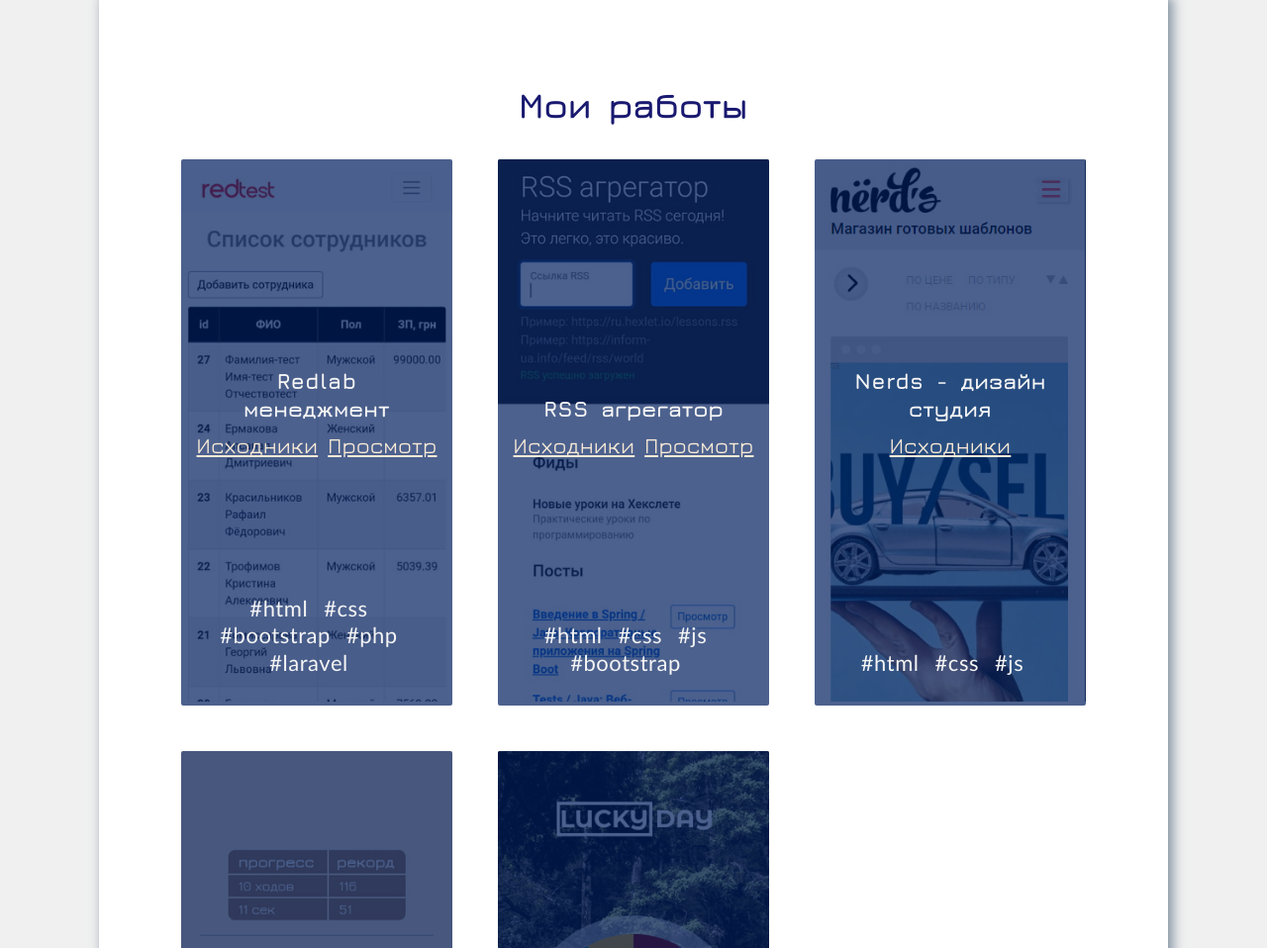
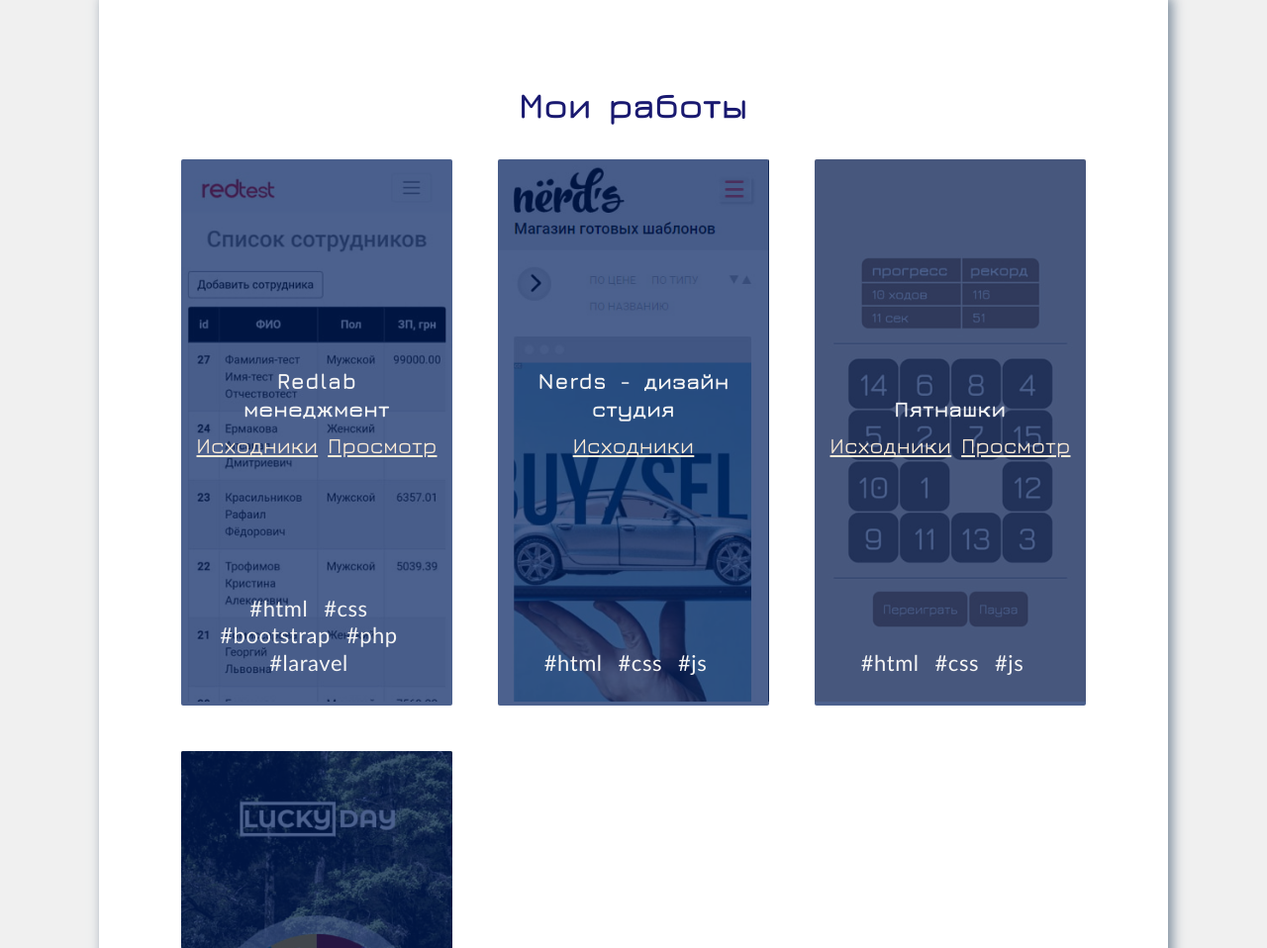
Before and after one commit to jPee2k/CV, a website built with webpack: page src/index.html in a window 1280 px wide. Shown: the part 3285-4243 px from the top of the page at 99% size. Built offline with nearby package versions, Linux system fonts and the light colour scheme; files whose address does not match are found by name.

Commit message:
try to fix deployment error

```diff
--- a/src/index.html
+++ b/src/index.html
@@ -186,7 +186,7 @@
               </ul>
             </footer>
           </li>
-          <li class="works__item card" tabindex="0">
+          <!--<li class="works__item card" tabindex="0">
             <header class="card__header">
               <h4 class="card__title">RSS агрегатор</h4>
             </header>
@@ -201,7 +201,7 @@
                 <li class="card__item">bootstrap</li>
               </ul>
             </footer>
-          </li>
+          </li>-->
           <li class="works__item card" tabindex="0">
             <header class="card__header">
               <h4 class="card__title">Nerds - дизайн студия</h4>
```
